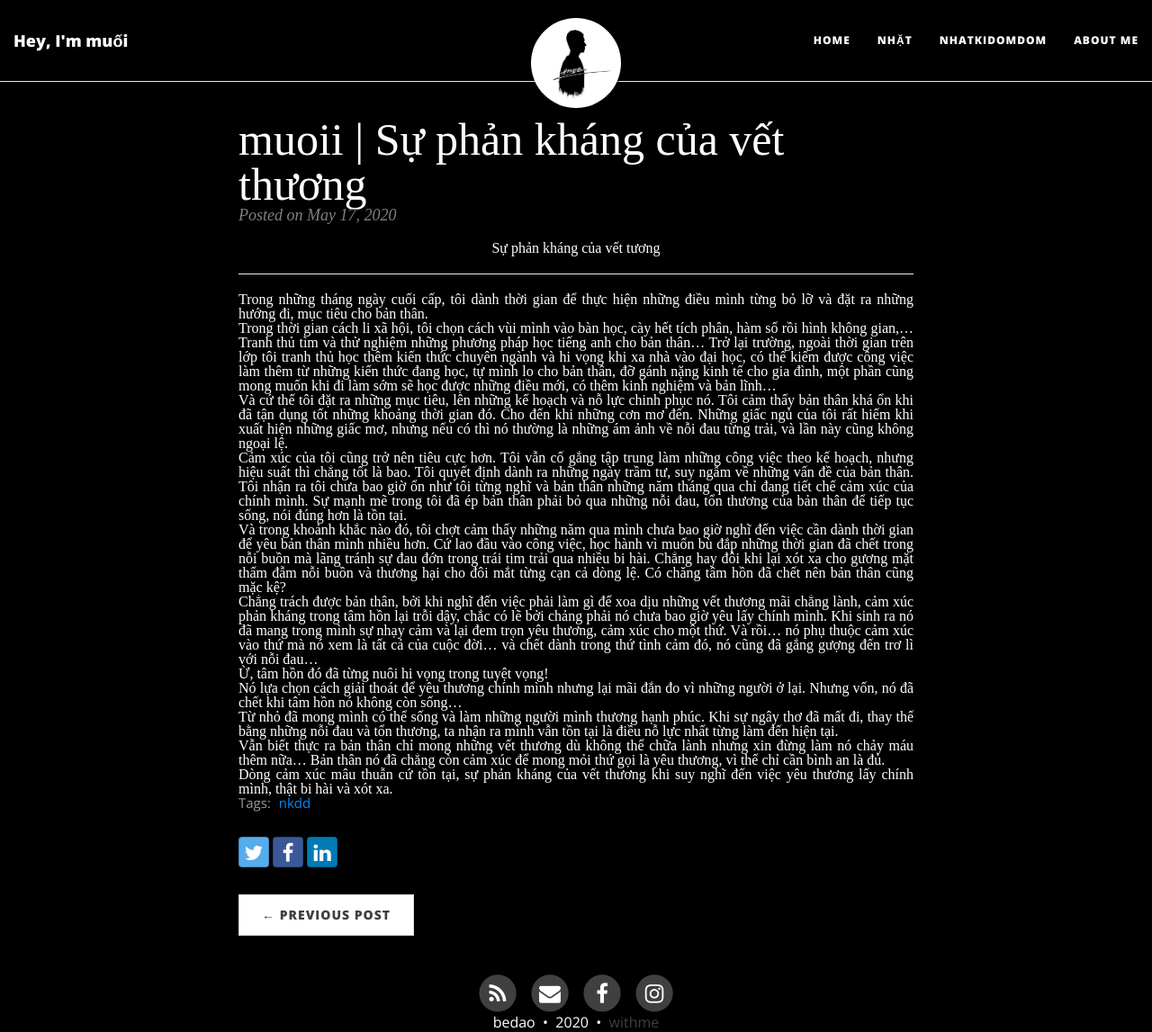
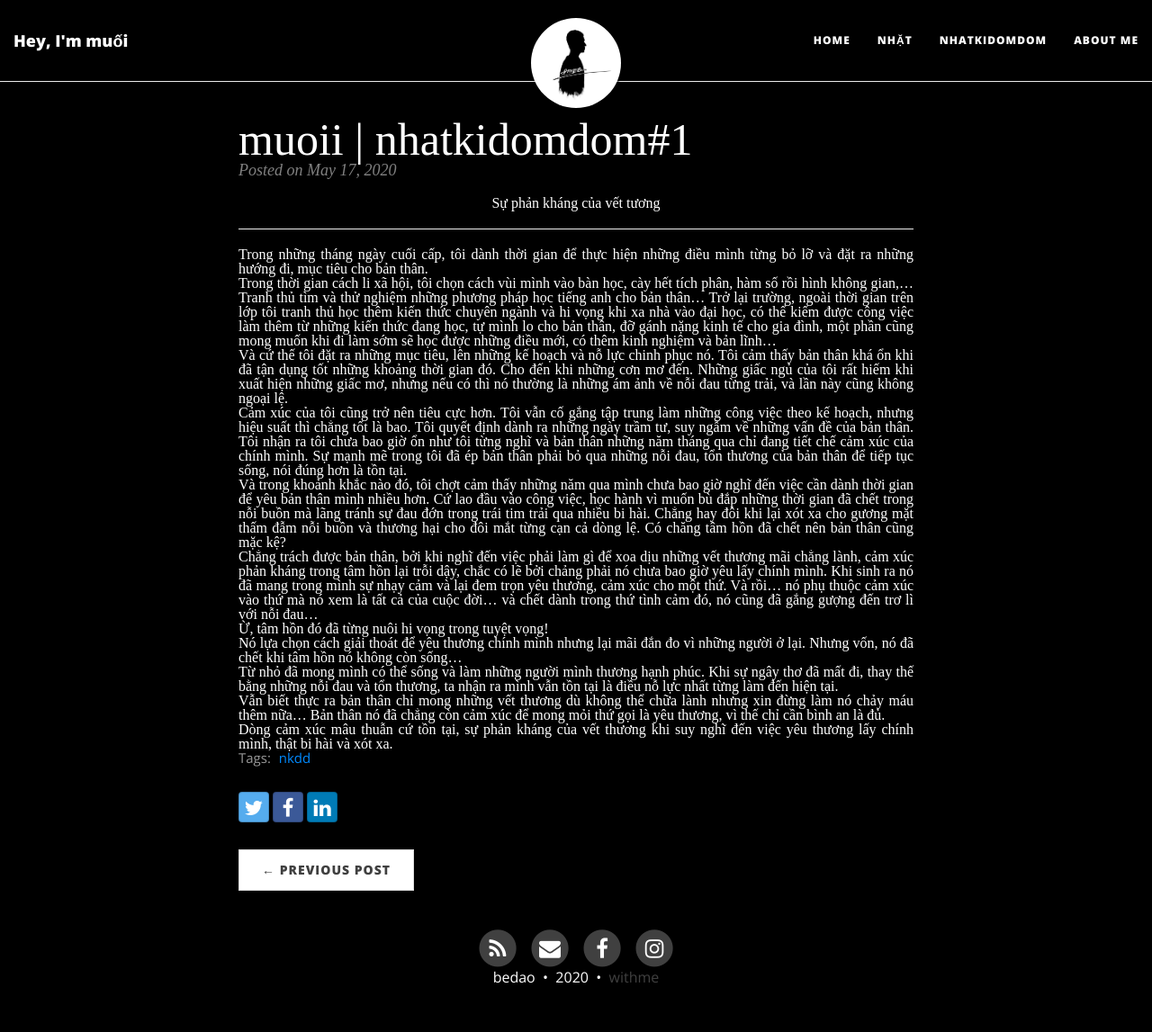
Before and after one commit to muoii/muoii.github.io, a Jekyll site: the page built from _posts/2020-05-17-suphankhangcuavetthuong.html, in a window 1280 px wide and 1147 px high. Shown: the whole window at 90% size. Built offline with Jekyll 4.4.1, drawn with Linux system fonts in a browser that asks for light colours; nearby versions of some CDN libraries; library files that are not in the unit come from our copies; comment, search, counter and statistics services are not loaded.

Commit message:
Update 2020-05-17-suphankhangcuavetthuong.html

```diff
--- a/_posts/2020-05-17-suphankhangcuavetthuong.html
+++ b/_posts/2020-05-17-suphankhangcuavetthuong.html
@@ -1,7 +1,7 @@
 ---
 layout: post
 published: true
-title: 'muoii | Sự phản kháng của vết thương'
+title: 'muoii | nhatkidomdom#1'
 subtitle:
 date: '2020-05-17'
 tags:
```
